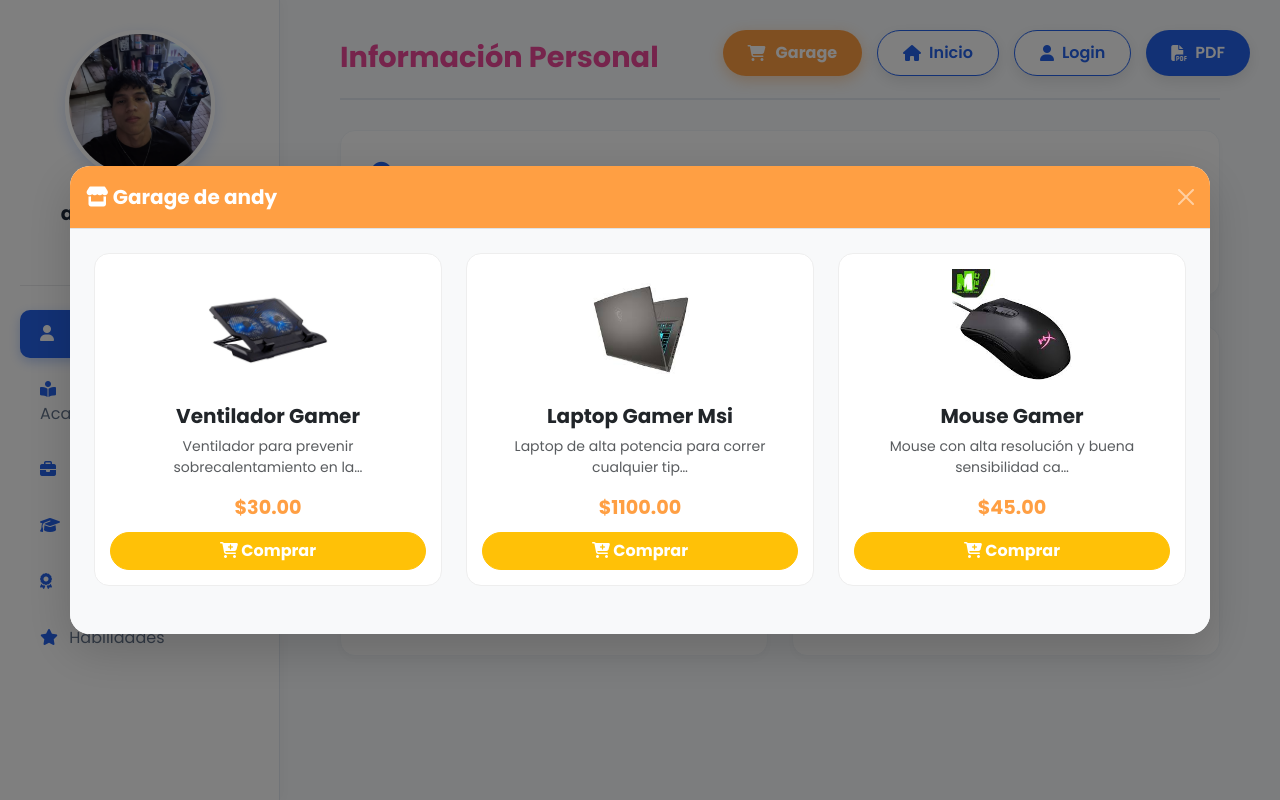
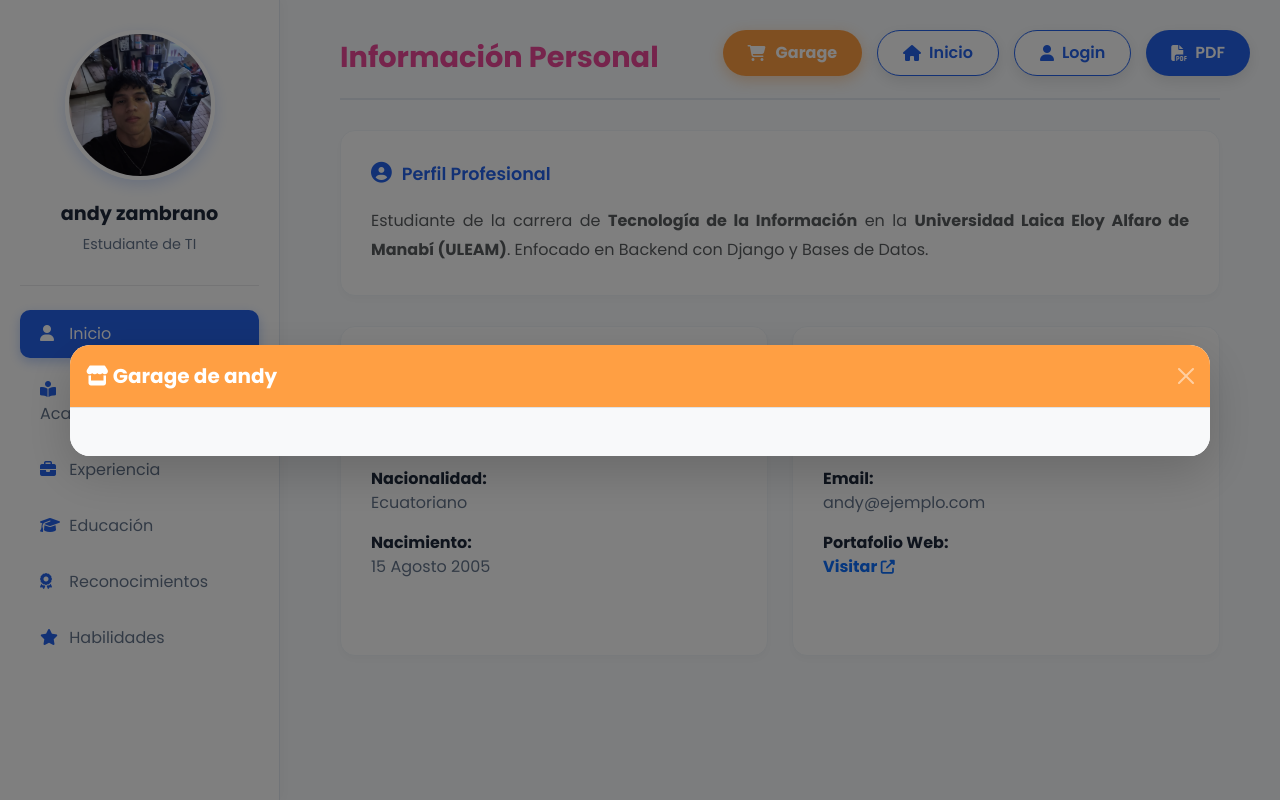
Before and after one commit to andyzz10/Andy_Zambrano, a Django app: page /cv/1/ in a window 1280 px wide, after a click on "Garage". Run offline with Django 5.2, Linux system fonts and the light colour scheme; data comes from the database, SQL or seed files in the repository; some libraries are stand-ins or nearby versions.

Commit message:
Garage con imagenes estaticas

```diff
--- a/tasks/templates/profile_cv.html
+++ b/tasks/templates/profile_cv.html
@@ -323,51 +323,57 @@
                 </div>
                 <div class="modal-body bg-light p-4">
                     <div class="row">
-                        {% for prod in productos %}
+                        <div class="modal fade" id="garageModal" tabindex="-1" aria-hidden="true">
+        <div class="modal-dialog modal-dialog-centered modal-xl">
+            <div class="modal-content border-0 shadow-lg" style="border-radius: 20px; overflow: hidden;">
+                <div class="modal-header text-white" style="background: var(--garage-color);">
+                    <h5 class="modal-title fw-bold"><i class="fas fa-store"></i> Garage de {{ perfil.nombres }}</h5>
+                    <button type="button" class="btn-close btn-close-white" data-bs-dismiss="modal" aria-label="Close"></button>
+                </div>
+                <div class="modal-body bg-light p-4">
+                    <div class="row">
+
                         <div class="col-md-4 mb-4">
                             <div class="product-card">
-                                {% if prod.imagen %}
-                                    <img src="{{ prod.imagen.url }}" class="product-img" alt="{{ prod.nombre }}">
-                                {% else %}
-                                    <div style="height: 120px; display: flex; align-items: center; justify-content: center; background: #eee; border-radius: 10px; margin-bottom: 15px;"><i class="fas fa-box fa-3x text-secondary"></i></div>
-                                {% endif %}
-                                <h5 class="fw-bold text-dark">{{ prod.nombre }}</h5>
-                                <p class="text-muted small">{{ prod.descripcion|truncatechars:50 }}</p>
-                                <div class="product-price">${{ prod.precio }}</div>
-                                <button class="btn btn-warning w-100 fw-bold rounded-pill text-white" onclick="alert('Opción en desarrollo.')"><i class="fas fa-cart-plus"></i> Comprar</button>
+                                <img src="{% static 'ventilador.jpg' %}" class="product-img" alt="Ventilador" onerror="this.src='https://via.placeholder.com/150?text=Ventilador'">
+                                <h5 class="fw-bold text-dark">Ventilador Gamer</h5>
+                                <p class="text-muted small">Ventilador para evitar sobrecalentamientos en laptops de alto rendimiento.</p>
+                                <div class="product-price">$30.00</div>
+                                <button class="btn btn-warning w-100 fw-bold rounded-pill text-white" onclick="alert('Opción en desarrollo.')">
+                                    <i class="fas fa-cart-plus"></i> Comprar
+                                </button>
                             </div>
                         </div>
-                        {% empty %}
-                        <div class="col-12 text-center py-5"><h4 class="text-muted">Garage cerrado temporalmente.</h4></div>
-                        {% endfor %}
+
+                        <div class="col-md-4 mb-4">
+                            <div class="product-card">
+                                <img src="{% static 'laptop.jpg' %}" class="product-img" alt="Laptop" onerror="this.src='https://via.placeholder.com/150?text=Laptop'">
+                                <h5 class="fw-bold text-dark">Laptop Gamer MSI</h5>
+                                <p class="text-muted small">Laptop potente que podrá correr cualquier tipo de programa de ingeniería.</p>
+                                <div class="product-price">$1100.00</div>
+                                <button class="btn btn-warning w-100 fw-bold rounded-pill text-white" onclick="alert('Opción en desarrollo.')">
+                                    <i class="fas fa-cart-plus"></i> Comprar
+                                </button>
+                            </div>
+                        </div>
+
+                        <div class="col-md-4 mb-4">
+                            <div class="product-card">
+                                <img src="{% static 'mouse.jpg' %}" class="product-img" alt="Mouse" onerror="this.src='https://via.placeholder.com/150?text=Mouse'">
+                                <h5 class="fw-bold text-dark">Mouse Gamer</h5>
+                                <p class="text-muted small">Mouse con alta sensibilidad y opción de cambio de DPI al instante.</p>
+                                <div class="product-price">$40.00</div>
+                                <button class="btn btn-warning w-100 fw-bold rounded-pill text-white" onclick="alert('Opción en desarrollo.')">
+                                    <i class="fas fa-cart-plus"></i> Comprar
+                                </button>
+                            </div>
+                        </div>
+
                     </div>
                 </div>
             </div>
         </div>
     </div>
-
-    <div class="modal fade" id="skillModal" tabindex="-1" aria-hidden="true">
-        <div class="modal-dialog modal-dialog-centered">
-            <div class="modal-content border-0 shadow-lg" style="border-radius: 20px;">
-                <div class="modal-header bg-primary text-white">
-                    <h5 class="modal-title fw-bold" id="skillTitle">...</h5>
-                    <button type="button" class="btn-close btn-close-white" data-bs-dismiss="modal" aria-label="Close"></button>
-                </div>
-                <div class="modal-body p-4 text-center">
-                    <h6 class="text-muted mb-3">Nivel de Dominio</h6>
-                    <div class="progress mb-4" style="height: 25px; border-radius: 15px; background-color: #e9ecef;">
-                        <div id="skillBar" class="progress-bar progress-bar-striped progress-bar-animated bg-success" role="progressbar" style="width: 0%">0%</div>
-                    </div>
-                    <h6 class="text-muted mb-2">Contexto de Experiencia</h6>
-                    <p id="skillDesc" class="lead text-dark" style="font-size: 1.1rem;">...</p>
-                </div>
-                <div class="modal-footer border-0 justify-content-center">
-                    <button type="button" class="btn btn-outline-secondary rounded-pill px-4" data-bs-dismiss="modal">Cerrar</button>
-                </div>
-            </div>
-        </div>
-    </div>
-
     <script>
         document.addEventListener('DOMContentLoaded', function() {
 
```
Also changed, not shown: tasks/static/laptop.jpg (added), tasks/static/laptopgamer.jpg (added), tasks/static/mousegamer.jpg (added).
